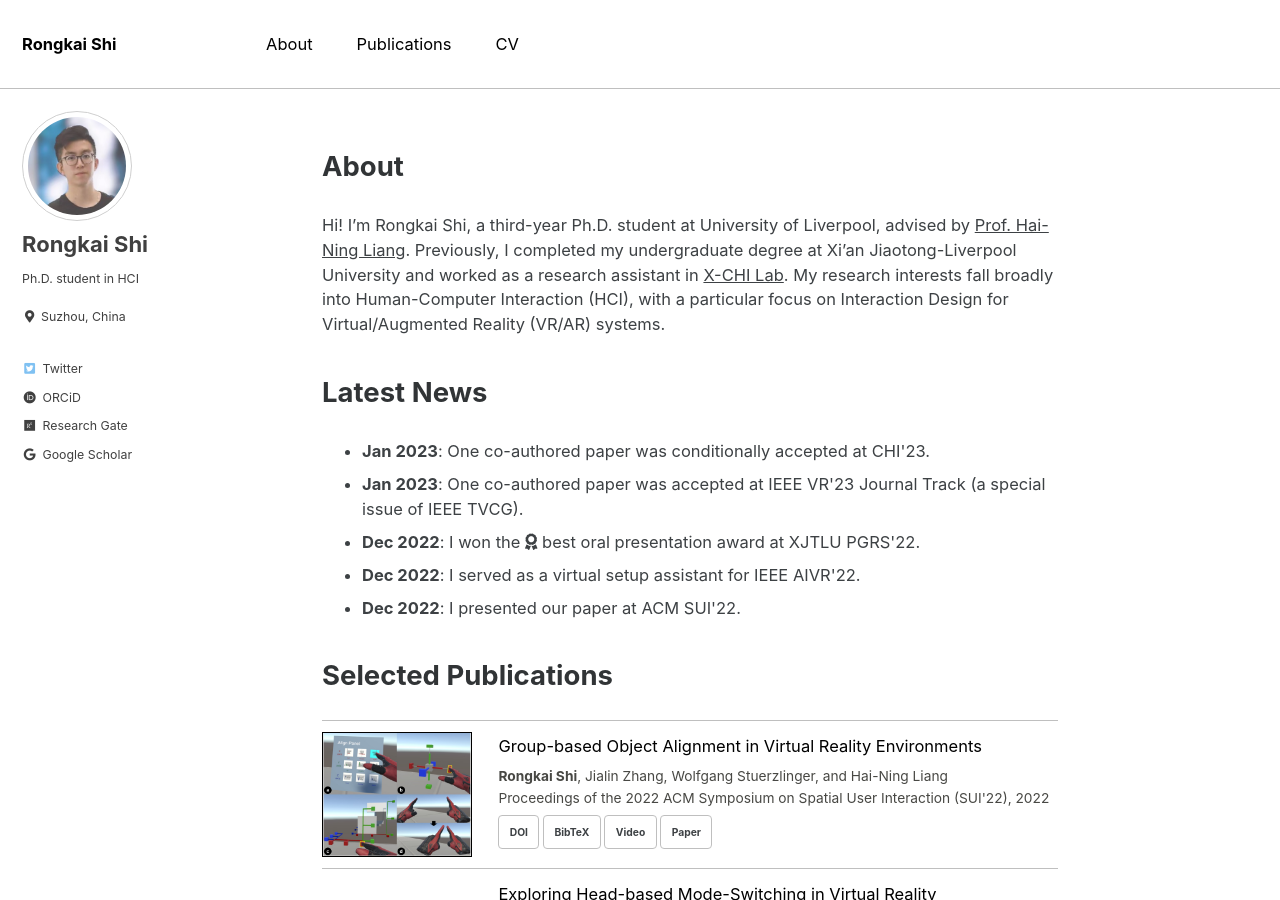
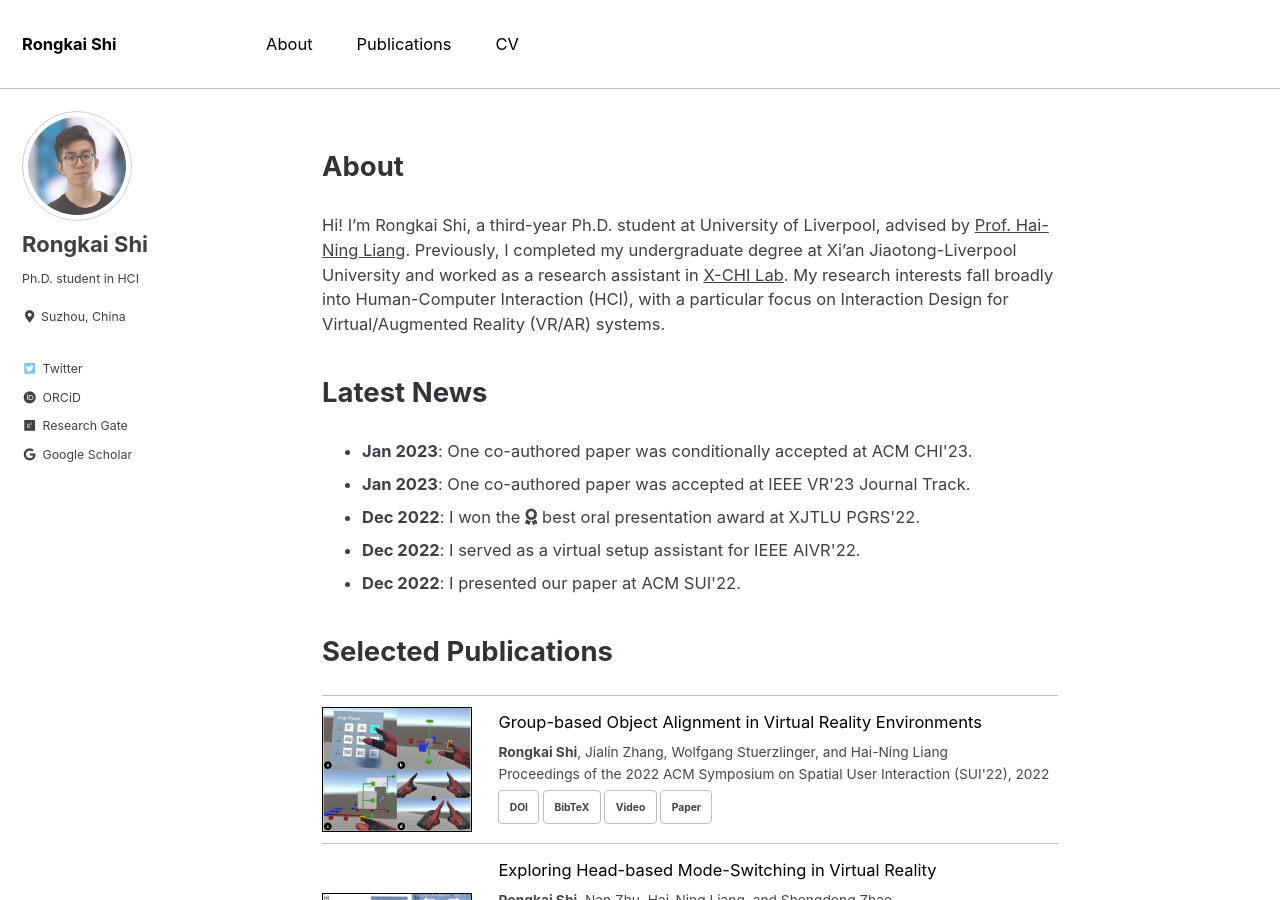
Before and after one commit to rongkaishi/rongkaishi.github.io, a Jekyll site: the page built from index.html, in a window 1280 px wide and 900 px high. Built offline with Jekyll 4.4.1, drawn with Linux system fonts in a browser that asks for light colours; cached includes are drawn as plain includes; the list of posts is cut into pages by our own code.

Commit message:
UpdateJan23

```diff
--- a/_layouts/home.html
+++ b/_layouts/home.html
@@ -21,8 +21,8 @@ My research interests fall broadly into Human-Computer Interaction (HCI), with a
 
 <h3 class="archive__subtitle">Latest News</h3>
 <ul class="archive__selfdefine-content">
-  <li><b>Jan 2023</b>: One co-authored paper was conditionally accepted at CHI'23.</li>
-  <li><b>Jan 2023</b>: One co-authored paper was accepted at IEEE VR'23 Journal Track (a special issue of IEEE TVCG).</li>
+  <li><b>Jan 2023</b>: One co-authored paper was conditionally accepted at ACM CHI'23.</li>
+  <li><b>Jan 2023</b>: One co-authored paper was accepted at IEEE VR'23 Journal Track.</li>
   <li><b>Dec 2022</b>: I won the <i class="fas fa-award"></i> best oral presentation award at XJTLU PGRS'22.</li>
   <li><b>Dec 2022</b>: I served as a virtual setup assistant for IEEE AIVR'22.</li>
   <li><b>Dec 2022</b>: I presented our paper at ACM SUI'22.</li>
```
